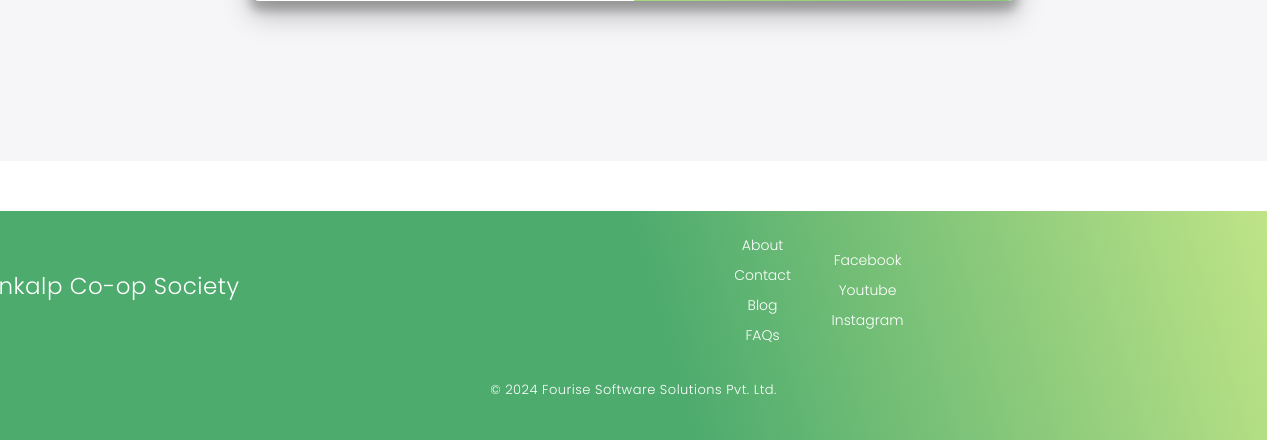
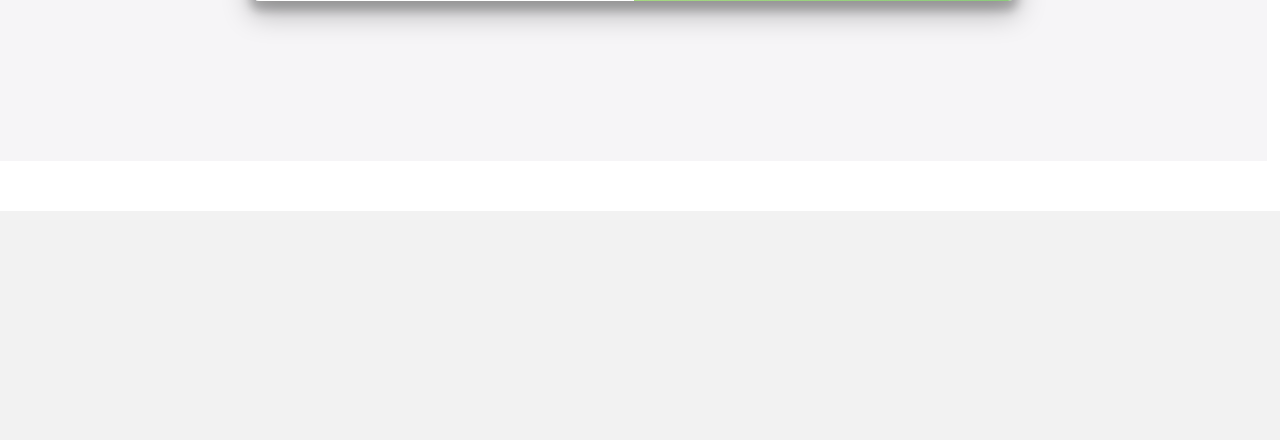
Before and after one commit to coder-Rit/Society-Management-Website, a PHP site: page /login.html in a window 1280 px wide. Shown: the part 828-1268 px from the top of the page. After the commit the page ends 1039 px from the top, so only its background shows below. Run offline with PHP 8.4, Linux system fonts and the light colour scheme.

Commit message:
Removed footer

```diff
--- a/login.css
+++ b/login.css
@@ -129,7 +129,7 @@ header>#start {
 	font-family: 'Montserrat', sans-serif;
 	height: 100vh;
 	margin: -20px 0 50px;
-    z-index: 0;
+    z-index: 0  ;
 }
 #signin{
 	font-weight: bold;
--- a/login.html
+++ b/login.html
@@ -109,23 +109,6 @@
 
 
 
-    <footer>
-        <div>
-            <p>Dream Sankalp Co-op Society</p>
-            <nav class="foot-links">
-                <a class="foots" href="">About</a>
-                <a class="foots" href="contactus.html">Contact</a>
-                <a class="foots" href="">Blog</a>
-                <a class="foots" href="">FAQs</a>
-            </nav>
-            <nav class="socials">
-                <a class="socnav" href="">Facebook</a>
-                <a class="socnav" href="">Youtube</a>
-                <a class="socnav" href="">Instagram</a>
-            </nav>
-        </div>
-        <p>&copy; 2024 Fourise Software Solutions Pvt. Ltd.</p>
-    </footer>
 
 
 </body>
```
